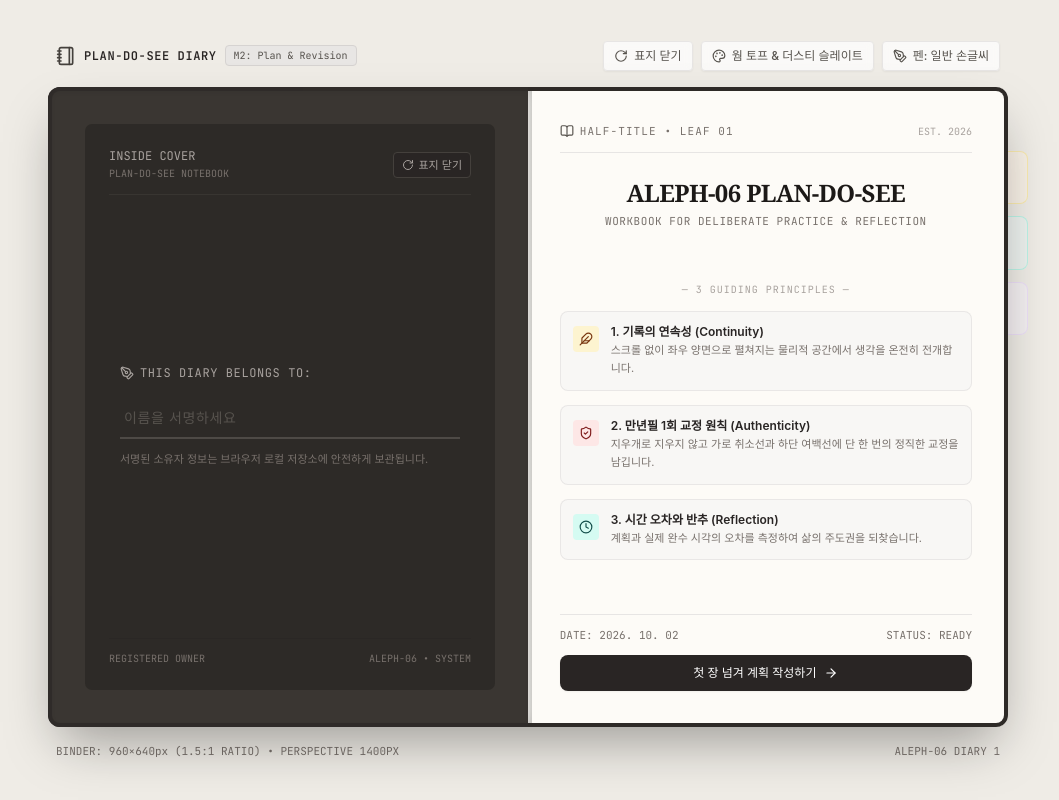
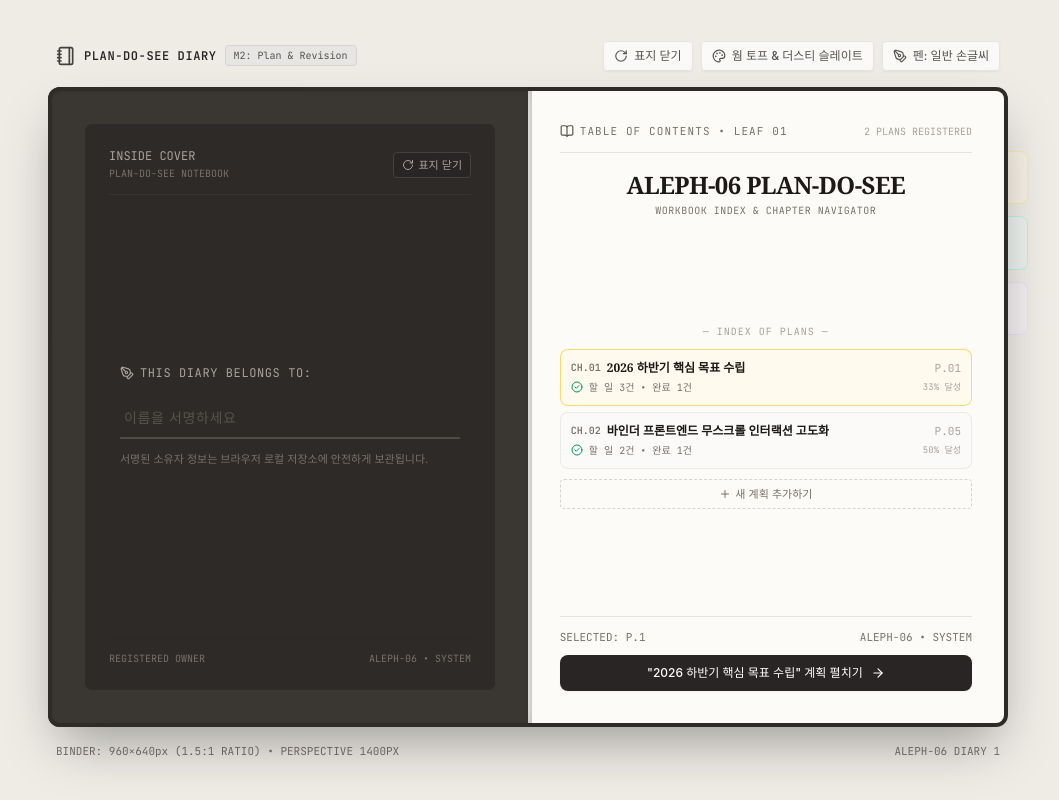
Before and after one commit to mmmphyun/aleph-06-diary, a React (Vite) app: page / in a window 1280 px wide. Both pictures are taken after a click on the button "다이어리 열기 →". Shown: the whole page, without its empty margins (112-1171 px from the left). Built offline with nearby package versions, Linux system fonts and the light colour scheme; a web font is replaced by a local one.

Commit message:
feat(toc): 다중 계획 실시간 동기화 및 챕터 원클릭 점프 동적 목차 구현

```diff
--- a/src/components/BinderChassis.tsx
+++ b/src/components/BinderChassis.tsx
@@ -6,7 +6,8 @@ import { IndexTabs } from './IndexTabs';
 import { WritingCanvas } from './WritingCanvas';
 import { TitlePageView } from './TitlePageView';
 import { PageCascadeOverlay } from './PageCascadeOverlay';
-import { SectionTab } from '../types/binder';
+import { SectionTab, PlanPackage } from '../types/binder';
+import { planPackageService } from '../services/planPackageService';
 import { BarChart3, Trash2 } from 'lucide-react';
 
 const TAB_ORDER: Record<SectionTab, number> = {
@@ -30,6 +31,14 @@ export const BinderChassis: React.FC<BinderChassisProps> = ({
   // 표지 3D 플립 애니메이션 진행 플래그 (450ms 동안 CoverView z-30 유지 후 바닥 z-10 안착)
   const [isCoverFlipping, setIsCoverFlipping] = useState(false);
 
+  // 다중 계획 패키지 상태 (localStorage 연동)
+  const [packages, setPackages] = useState<PlanPackage[]>(() =>
+    planPackageService.loadPackages()
+  );
+  const [currentPackageId, setCurrentPackageId] = useState<string>(
+    () => packages[0]?.id || 'plan-01'
+  );
+
   // 속표지(Leaf 01 Front) 수동 넘김 여부 (true일 때만 본문 양면 스프레드 진입)
   const [hasTurnedTitlePage, setHasTurnedTitlePage] = useState(false);
 
@@ -42,6 +51,18 @@ export const BinderChassis: React.FC<BinderChassisProps> = ({
   // Page Flip Cascade 모션 플래그 및 방향 (탭 전환 시 촤라락 넘김)
   const [isCascading, setIsCascading] = useState(false);
   const [cascadeDirection, setCascadeDirection] = useState<'forward' | 'backward'>('forward');
+
+  // 계획 선택 핸들러
+  const handleSelectPackage = (pkgId: string) => {
+    setCurrentPackageId(pkgId);
+  };
+
+  // 계획 신규 생성 핸들러
+  const handleCreatePackage = (title: string) => {
+    const newPkg = planPackageService.createPackage(title);
+    setPackages(planPackageService.loadPackages());
+    setCurrentPackageId(newPkg.id);
+  };
 
   // 앞표지 오픈: 단 1회 좌측 바닥(Inside Cover)으로 안착 후 영구 고정
   const handleOpenCover = () => {
@@ -164,10 +185,16 @@ export const BinderChassis: React.FC<BinderChassisProps> = ({
 
           {/* ---------------- 단계별 속지 컨텐츠 ---------------- */}
           {!hasTurnedTitlePage ? (
-            /* [State 1: 속표지 단계] 좌측은 투명 영역 (하부 Inside Cover 서명 폼 노출), 우측은 Leaf 01 Front */
+            /* [State 1: 속표지 단계 - 다이나믹 TOC 목차] 좌측은 투명 영역 (하부 Inside Cover 서명 폼 노출), 우측은 Leaf 01 Front */
             <div className="w-full h-full flex">
               <div className="w-[480px] h-full pointer-events-none" />
-              <TitlePageView onTurnPage={handleTurnTitlePage} />
+              <TitlePageView
+                packages={packages}
+                currentPackageId={currentPackageId}
+                onSelectPackage={handleSelectPackage}
+                onCreatePackage={handleCreatePackage}
+                onTurnPage={handleTurnTitlePage}
+              />
             </div>
           ) : (
             /* [State 2: 본문 양면 스프레드 단계] */
--- a/src/components/TitlePageView.tsx
+++ b/src/components/TitlePageView.tsx
@@ -1,15 +1,38 @@
-import React from 'react';
-import { BookOpen, Feather, ShieldCheck, Clock, ArrowRight } from 'lucide-react';
+import React, { useState } from 'react';
+import { PlanPackage } from '../types/binder';
+import { BookOpen, Plus, ArrowRight, CheckCircle2, Circle } from 'lucide-react';
 
 interface TitlePageViewProps {
+  packages: PlanPackage[];
+  currentPackageId: string;
+  onSelectPackage: (pkgId: string) => void;
+  onCreatePackage: (title: string) => void;
   onTurnPage: () => void;
   disabled?: boolean;
 }
 
 export const TitlePageView: React.FC<TitlePageViewProps> = ({
+  packages,
+  currentPackageId,
+  onSelectPackage,
+  onCreatePackage,
   onTurnPage,
   disabled = false,
 }) => {
+  const [newPlanTitle, setNewPlanTitle] = useState('');
+  const [isAddingPlan, setIsAddingPlan] = useState(false);
+
+  const handleCreateSubmit = (e: React.FormEvent) => {
+    e.preventDefault();
+    const trimmed = newPlanTitle.trim();
+    if (!trimmed) return;
+    onCreatePackage(trimmed);
+    setNewPlanTitle('');
+    setIsAddingPlan(false);
+  };
+
+  const selectedPkg = packages.find((p) => p.id === currentPackageId) || packages[0];
+
   return (
     <div
       className="w-[480px] h-full p-8 flex flex-col justify-between select-none"
@@ -20,78 +43,130 @@ export const TitlePageView: React.FC<TitlePageViewProps> = ({
         <div className="flex items-center justify-between pb-3 border-b border-stone-200">
           <div className="flex items-center gap-1.5 font-mono text-[11px] text-stone-500 uppercase tracking-widest">
             <BookOpen className="w-3.5 h-3.5 text-stone-600" />
-            <span>HALF-TITLE • LEAF 01</span>
+            <span>TABLE OF CONTENTS • LEAF 01</span>
           </div>
-          <span className="font-mono text-[10px] text-stone-400">EST. 2026</span>
+          <span className="font-mono text-[10px] text-stone-400">
+            {packages.length} PLANS REGISTERED
+          </span>
         </div>
 
-        <div className="mt-6 text-center space-y-1">
+        <div className="mt-4 text-center space-y-0.5">
           <h1 className="font-serif text-2xl font-bold tracking-tight text-stone-900">
             ALEPH-06 PLAN-DO-SEE
           </h1>
-          <p className="font-mono text-[11px] text-stone-500 tracking-wider uppercase">
-            Workbook for Deliberate Practice & Reflection
+          <p className="font-mono text-[10px] text-stone-500 tracking-wider uppercase">
+            Workbook Index & Chapter Navigator
           </p>
         </div>
       </div>
 
-      {/* 중앙: 3대 아날로그 기록 원칙 */}
-      <div className="my-auto space-y-3.5 py-4">
+      {/* 중앙: 동적 계획 목차 테이블 (TOC) */}
+      <div className="my-auto py-2 space-y-2.5">
         <div className="text-[10px] font-mono tracking-widest text-stone-400 text-center uppercase">
-          — 3 Guiding Principles —
+          — Index of Plans —
         </div>
 
-        {/* 원칙 1 */}
-        <div className="p-3 rounded-lg bg-stone-100/70 border border-stone-200/90 flex items-start gap-3">
-          <div className="p-1.5 rounded bg-amber-100/80 text-amber-900 mt-0.5">
-            <Feather className="w-3.5 h-3.5" />
-          </div>
-          <div className="space-y-0.5">
-            <div className="font-sans text-xs font-semibold text-stone-800">
-              1. 기록의 연속성 (Continuity)
-            </div>
-            <p className="font-sans text-[11px] text-stone-500 leading-relaxed">
-              스크롤 없이 좌우 양면으로 펼쳐지는 물리적 공간에서 생각을 온전히 전개합니다.
-            </p>
-          </div>
+        <div className="space-y-1.5 max-h-[300px] overflow-hidden">
+          {packages.map((pkg, idx) => {
+            const isSelected = pkg.id === currentPackageId;
+            const completedCount = pkg.tasks.filter((t) => t.done).length;
+            const totalCount = pkg.tasks.length;
+            const chNum = String(idx + 1).padStart(2, '0');
+            const pageNum = String(pkg.startPage).padStart(2, '0');
+
+            return (
+              <div
+                key={pkg.id}
+                onClick={() => onSelectPackage(pkg.id)}
+                className={`p-2.5 rounded-lg border transition-all cursor-pointer group flex flex-col justify-between ${
+                  isSelected
+                    ? 'bg-amber-50/80 border-amber-300/80 shadow-2xs'
+                    : 'bg-stone-50/60 hover:bg-stone-100/80 border-stone-200/80'
+                }`}
+                title={`클릭하여 ${pkg.title} 계획으로 이동`}
+              >
+                {/* 챕터 행: 번호 + 제목 + 점선 가이드 + 페이지 번호 */}
+                <div className="flex items-center justify-between gap-2 text-xs">
+                  <div className="flex items-center gap-1.5 min-w-0">
+                    <span className="font-mono text-[10px] text-stone-500 font-semibold shrink-0">
+                      CH.{chNum}
+                    </span>
+                    <span className="font-serif font-bold text-stone-900 truncate group-hover:text-amber-900 transition-colors">
+                      {pkg.title}
+                    </span>
+                  </div>
+                  <div className="flex items-center gap-1 shrink-0">
+                    <span className="font-mono text-[11px] text-stone-400">
+                      P.{pageNum}
+                    </span>
+                  </div>
+                </div>
+
+                {/* 하위 정보: 할 일 및 실행 현황 */}
+                <div className="mt-1 flex items-center justify-between text-[10px] font-mono text-stone-500">
+                  <div className="flex items-center gap-1.5">
+                    {completedCount > 0 ? (
+                      <CheckCircle2 className="w-3 h-3 text-emerald-600" />
+                    ) : (
+                      <Circle className="w-3 h-3 text-stone-400" />
+                    )}
+                    <span>
+                      할 일 {totalCount}건 • 완료 {completedCount}건
+                    </span>
+                  </div>
+                  {totalCount > 0 && (
+                    <span className="text-[9px] text-stone-400">
+                      {Math.round((completedCount / totalCount) * 100)}% 달성
+                    </span>
+                  )}
+                </div>
+              </div>
+            );
+          })}
         </div>
 
-        {/* 원칙 2 */}
-        <div className="p-3 rounded-lg bg-stone-100/70 border border-stone-200/90 flex items-start gap-3">
-          <div className="p-1.5 rounded bg-red-100/80 text-red-900 mt-0.5">
-            <ShieldCheck className="w-3.5 h-3.5" />
-          </div>
-          <div className="space-y-0.5">
-            <div className="font-sans text-xs font-semibold text-stone-800">
-              2. 만년필 1회 교정 원칙 (Authenticity)
-            </div>
-            <p className="font-sans text-[11px] text-stone-500 leading-relaxed">
-              지우개로 지우지 않고 가로 취소선과 하단 여백선에 단 한 번의 정직한 교정을 남깁니다.
-            </p>
-          </div>
-        </div>
-
-        {/* 원칙 3 */}
-        <div className="p-3 rounded-lg bg-stone-100/70 border border-stone-200/90 flex items-start gap-3">
-          <div className="p-1.5 rounded bg-teal-100/80 text-teal-900 mt-0.5">
-            <Clock className="w-3.5 h-3.5" />
-          </div>
-          <div className="space-y-0.5">
-            <div className="font-sans text-xs font-semibold text-stone-800">
-              3. 시간 오차와 반추 (Reflection)
-            </div>
-            <p className="font-sans text-[11px] text-stone-500 leading-relaxed">
-              계획과 실제 완수 시각의 오차를 측정하여 삶의 주도권을 되찾습니다.
-            </p>
-          </div>
-        </div>
+        {/* 새 계획 추가 인라인 폼 */}
+        {isAddingPlan ? (
+          <form onSubmit={handleCreateSubmit} className="pt-1 flex gap-1.5">
+            <input
+              type="text"
+              value={newPlanTitle}
+              onChange={(e) => setNewPlanTitle(e.target.value)}
+              placeholder="새 계획 제목 입력..."
+              autoFocus
+              className="flex-1 bg-white border border-stone-300 rounded px-2 py-1 text-xs font-serif text-stone-900 outline-none focus:border-amber-400"
+            />
+            <button
+              type="submit"
+              className="px-2.5 py-1 rounded bg-stone-800 text-white text-[11px] font-sans font-medium cursor-pointer"
+            >
+              추가
+            </button>
+            <button
+              type="button"
+              onClick={() => setIsAddingPlan(false)}
+              className="px-2 py-1 rounded text-stone-500 hover:text-stone-800 text-[11px] font-sans cursor-pointer"
+            >
+              취소
+            </button>
+          </form>
+        ) : (
+          <button
+            type="button"
+            onClick={() => setIsAddingPlan(true)}
+            className="w-full py-1.5 rounded border border-dashed border-stone-300 hover:border-stone-400 text-stone-500 hover:text-stone-800 text-[11px] font-sans flex items-center justify-center gap-1 transition-colors cursor-pointer"
+          >
+            <Plus className="w-3 h-3" />
+            <span>새 계획 추가하기</span>
+          </button>
+        )}
       </div>
 
-      {/* 하단: 기록 시작 버튼 & 메타 정보 */}
-      <div className="pt-3 border-t border-stone-200 space-y-3">
+      {/* 하단: 선택된 계획으로 첫 장 넘김 버튼 & 메타 정보 */}
+      <div className="pt-3 border-t border-stone-200 space-y-2.5">
         <div className="flex items-center justify-between text-[11px] font-mono text-stone-500">
-          <span>DATE: 2026. 10. 02</span>
-          <span>STATUS: READY</span>
+          <span>SELECTED: {selectedPkg ? `P.${selectedPkg.startPage}` : 'P.01'}</span>
+          <span>ALEPH-06 • SYSTEM</span>
         </div>
 
         <button
@@ -100,7 +175,9 @@ export const TitlePageView: React.FC<TitlePageViewProps> = ({
           disabled={disabled}
           className="w-full py-2.5 px-4 rounded-lg bg-stone-800 hover:bg-stone-900 text-white font-sans text-xs font-medium transition-all shadow-sm flex items-center justify-center gap-2 cursor-pointer group hover:shadow"
         >
-          <span>첫 장 넘겨 계획 작성하기</span>
+          <span>
+            {selectedPkg ? `"${selectedPkg.title}" 계획 펼치기` : '첫 장 넘겨 계획 작성하기'}
+          </span>
           <ArrowRight className="w-3.5 h-3.5 group-hover:translate-x-0.5 transition-transform" />
         </button>
       </div>
```
